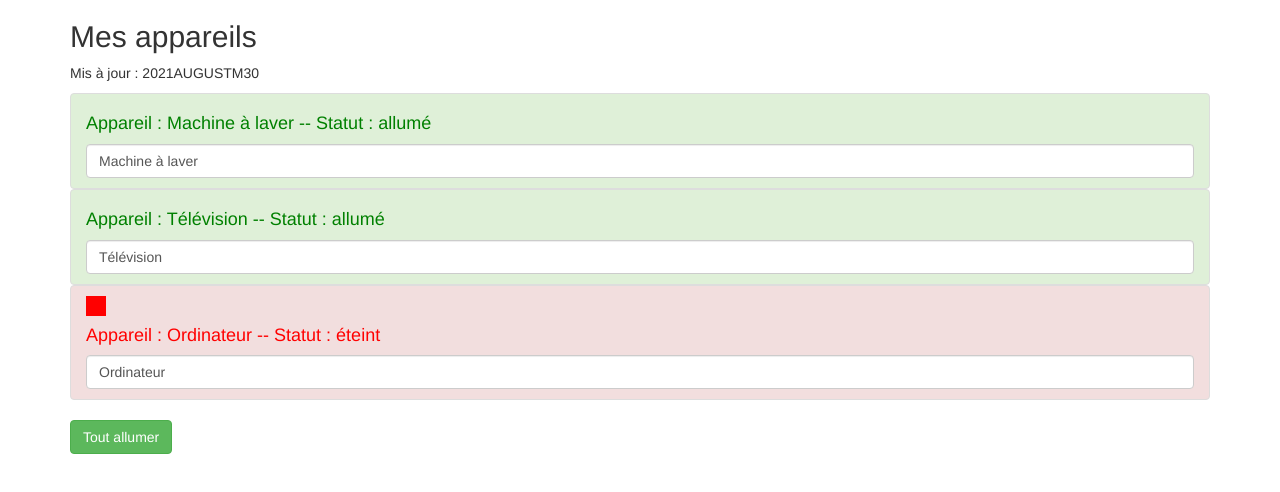
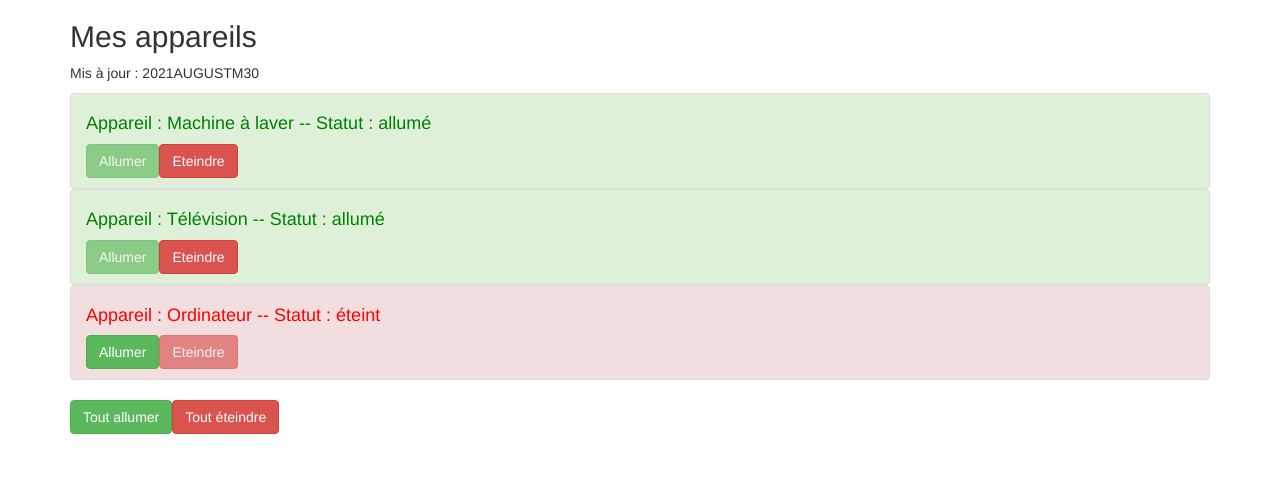
Before and after one commit to ashkam1201/lesson-angular, an Angular app: page / in a window 1280 px wide. Shown: the top 492 px of the page. Built offline with nearby package versions, Linux system fonts and the light colour scheme.

Commit message:
Services in Angular

```diff
--- a/src/app/app.component.html
+++ b/src/app/app.component.html
@@ -6,13 +6,14 @@
       <p>Mis à jour : {{ lastUpdate | async | date: 'yMMMMEEEEEd' | uppercase }}</p>
 
       <ul class="list-group">
-        <app-appareil *ngFor="let appareil of appareils"
+        <app-appareil *ngFor="let appareil of appareils; let i = index"
+                      [indexOfAppareil]="i"
                       [appareilName]="appareil.name"
                       [appareilStatus]="appareil.status"></app-appareil>
       </ul>
       <button class="btn btn-success"
-              [disabled]="!isAuth"
               (click)="onAllumer()">Tout allumer</button>
+      <button class="btn btn-danger" (click)="onEteindre()">Tout éteindre</button>
     </div>
   </div>
 </div>
--- a/src/app/app.component.ts
+++ b/src/app/app.component.ts
@@ -1,11 +1,12 @@
-import { Component } from '@angular/core';
+import { Component, OnInit } from '@angular/core';
+import {AppareilService} from "./services/appareil.service";
 
 @Component({
   selector: 'app-root',
   templateUrl: './app.component.html',
   styleUrls: ['./app.component.scss']
 })
-export class AppComponent {
+export class AppComponent implements OnInit{
   isAuth = false;
 
   lastUpdate: Promise<Date> = new Promise(
@@ -18,29 +19,25 @@
       );
     }
   );
+appareils: any[];
 
-  appareils = [
-    {
-      name: 'Machine à laver',
-      status: 'allumé'
-    },
-    {
-      name: 'Télévision',
-      status: 'allumé'
-    },
-    {
-      name: 'Ordinateur',
-      status: 'éteint'
-    }
-  ]
-  constructor() {
+  constructor(private appareilService: AppareilService) {
     setTimeout(
       () => {
         this.isAuth = true;
       }, 4000
     );
   }
+
+  ngOnInit(){
+    this.appareils = this.appareilService.appareils;
+  }
+
   onAllumer(){
-    console.log('On allume tout');
+    this.appareilService.switchOnAll();
+  }
+
+  onEteindre(){
+    this.appareilService.switchOffAll();
   }
 }
--- a/src/app/app.module.ts
+++ b/src/app/app.module.ts
@@ -5,6 +5,8 @@
 import { AppComponent } from './app.component';
 import { MonPremierComponent } from './mon-premier/mon-premier.component';
 import { AppareilComponent } from './appareil/appareil.component';
+
+import {AppareilService} from "./services/appareil.service";
 
 @NgModule({
   declarations: [
@@ -16,7 +18,9 @@
     BrowserModule,
     FormsModule
   ],
-  providers: [],
+  providers: [
+    AppareilService
+  ],
   bootstrap: [AppComponent]
 })
 export class AppModule { }
--- a/src/app/appareil/appareil.component.html
+++ b/src/app/appareil/appareil.component.html
@@ -1,9 +1,10 @@
 <li [ngClass]="{'list-group-item': true,
                 'list-group-item-success': appareilStatus === 'allumé',
                  'list-group-item-danger': appareilStatus === 'éteint'}">
-  <div
-    style="width: 20px;height: 20px;background-color: red;"
-  *ngIf="appareilStatus === 'éteint'"></div>
+
   <h4 [ngStyle]="{color: getColor()}">Appareil : {{ appareilName }} -- Statut : {{ getStatus() }}</h4>
-  <input type="text" class="form-control" [(ngModel)]="appareilName">
+<button class="btn btn-success" (click)="onSwitchOn()"
+        [disabled]="appareilStatus === 'allumé'">Allumer</button>
+  <button class="btn btn-danger"(click)="onSwitchOff()"
+          [disabled]="appareilStatus === 'éteint'">Eteindre</button>
 </li>
--- a/src/app/appareil/appareil.component.ts
+++ b/src/app/appareil/appareil.component.ts
@@ -1,4 +1,6 @@
 import { Component, Input, OnInit } from '@angular/core';
+import {AppareilService} from "../services/appareil.service";
+
 
 @Component({
   selector: 'app-appareil',
@@ -9,8 +11,9 @@
 
   @Input() appareilName: string;
   @Input() appareilStatus: string;
+  @Input() indexOfAppareil: number;
 
-  constructor() {
+  constructor(private appareilService: AppareilService) {
     this.appareilName ='';
     this.appareilStatus ='';
   }
@@ -30,4 +33,10 @@
     }
     return '';//TS asks what do you return if it's neither allumé or éteint
   }
+  onSwitchOn() {
+  this.appareilService.switchOnOne(this.indexOfAppareil);
+  }
+  onSwitchOff() {
+    this.appareilService.switchOfOne(this.indexOfAppareil);
+  }
 }
--- /dev/null
+++ b/src/app/services/appareil.service.ts
@@ -0,0 +1,35 @@
+export class AppareilService {
+  appareils = [
+    {
+      name: 'Machine à laver',
+      status: 'allumé'
+    },
+    {
+      name: 'Télévision',
+      status: 'allumé'
+    },
+    {
+      name: 'Ordinateur',
+      status: 'éteint'
+    }
+  ];
+  switchOnAll() {
+    for (let appareil of this.appareils) {
+      appareil.status = 'allumé'
+    }
+  }
+
+  switchOffAll() {
+    for (let appareil of this.appareils) {
+      appareil.status = 'éteint'
+    }
+  }
+
+  switchOnOne(index: number) {
+    this.appareils[index].status = 'allumé';
+  }
+
+  switchOfOne(index: number) {
+    this.appareils[index].status = 'éteint';
+  }
+}
--- a/tsconfig.json
+++ b/tsconfig.json
@@ -22,6 +22,7 @@
     ]
   },
   "angularCompilerOptions": {
+    "strictPropertyInitialization": false,
     "enableI18nLegacyMessageIdFormat": false,
     "strictInjectionParameters": true,
     "strictInputAccessModifiers": true,
```
Also changed, not shown: src/main.ts (line endings or trailing spaces).
